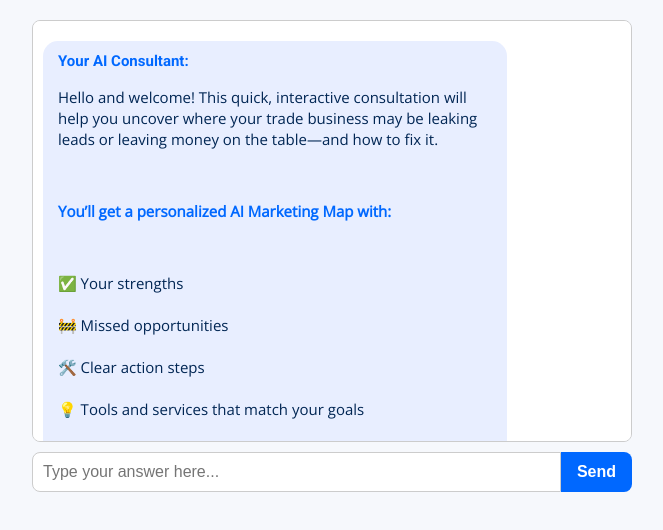
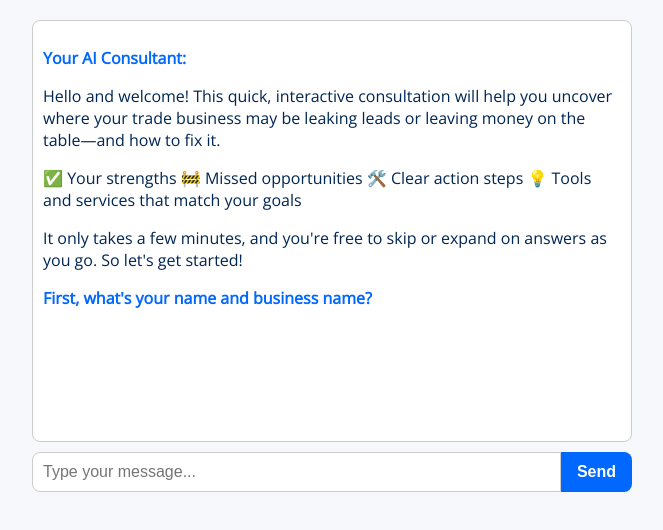
Before and after one commit to clickprimer/contractor-growth-map, a Next.js app: page / in a window 1280 px wide. Shown: the top 530 px of the page, without its empty margins (308-971 px from the left). Built offline with nearby package versions, Linux system fonts and the light colour scheme.

Commit message:
Update index.js

```diff
--- a/pages/index.js
+++ b/pages/index.js
@@ -1,59 +1,68 @@
-import { useState } from "react";
-import ReactMarkdown from "react-markdown";
+import { useState, useEffect, useRef } from 'react';
+import { generatePDF } from '../utils/generatePDF';
+import ReactMarkdown from 'react-markdown';
 
 export default function Home() {
   const [messages, setMessages] = useState([
     {
-      role: "assistant",
-      content: `Hello and welcome! This quick, interactive consultation will help you uncover where your trade business may be leaking leads or leaving money on the table—and how to fix it.
+      role: 'assistant',
+      content: `Hello and welcome! This quick, interactive consultation will help you uncover where your trade business may be leaking leads or leaving money on the table—and how to fix it.\n\n✅ Your strengths\n🚧 Missed opportunities\n🛠️ Clear action steps\n💡 Tools and services that match your goals\n\nIt only takes a few minutes, and you're free to skip or expand on answers as you go. So let's get started!\n\n**First, what's your name and business name?**`,
+    },
+  ]);
 
-**You’ll get a personalized AI Marketing Map with:**
+  const [input, setInput] = useState('');
+  const messagesEndRef = useRef(null);
 
-✅ Your strengths
-🚧 Missed opportunities
-🛠️ Clear action steps
-💡 Tools and services that match your goals
+  const scrollToBottom = () => {
+    messagesEndRef.current?.scrollIntoView({ behavior: 'smooth' });
+  };
 
-It only takes a few minutes, and you’re free to skip or expand on answers as you go. So let’s get started!
+  useEffect(() => {
+    scrollToBottom();
+  }, [messages]);
 
-**First, what’s your name and business?**`
-    }
-  ]);
-  const [input, setInput] = useState("");
-
-  const handleSend = () => {
+  const handleSend = async () => {
     if (!input.trim()) return;
 
-    const newMessages = [...messages, { role: "user", content: input }];
-    const reply = {
-      role: "assistant",
-      content: `Thanks for sharing! **Next question coming soon...**`
-    };
+    const userMessage = { role: 'user', content: input };
+    const updatedMessages = [...messages, userMessage];
+    setMessages(updatedMessages);
+    setInput('');
 
-    setMessages([...newMessages, reply]);
-    setInput("");
+    const res = await fetch('/api/ask', {
+      method: 'POST',
+      headers: { 'Content-Type': 'application/json' },
+      body: JSON.stringify({ messages: updatedMessages }),
+    });
+
+    const data = await res.json();
+    setMessages([...updatedMessages, { role: 'assistant', content: data.result }]);
+  };
+
+  const handleKeyPress = (e) => {
+    if (e.key === 'Enter') handleSend();
   };
 
   return (
     <div className="chat-container">
       <div className="chat-window">
-        {messages.map((msg, i) => (
-          <div key={i} className={`message ${msg.role}`}>
-            <div className="bubble">
-              <div className="sender">
-                {msg.role === "user" ? "You" : "Your AI Consultant:"}
-              </div>
-              <ReactMarkdown>{msg.content}</ReactMarkdown>
-            </div>
+        {messages.map((msg, index) => (
+          <div
+            key={index}
+            className={`chat-bubble ${msg.role === 'user' ? 'user' : 'assistant'}`}
+          >
+            <ReactMarkdown>{msg.role === 'assistant' ? `**Your AI Consultant:**\n\n${msg.content}` : msg.content}</ReactMarkdown>
           </div>
         ))}
+        <div ref={messagesEndRef} />
       </div>
       <div className="input-area">
         <input
+          type="text"
+          placeholder="Type your message..."
           value={input}
           onChange={(e) => setInput(e.target.value)}
-          onKeyDown={(e) => e.key === "Enter" && handleSend()}
-          placeholder="Type your answer here..."
+          onKeyPress={handleKeyPress}
         />
         <button onClick={handleSend}>Send</button>
       </div>
```
